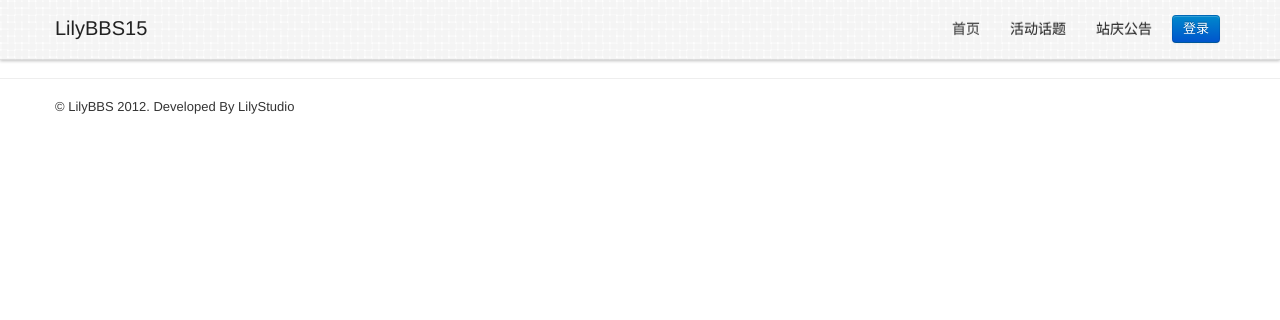
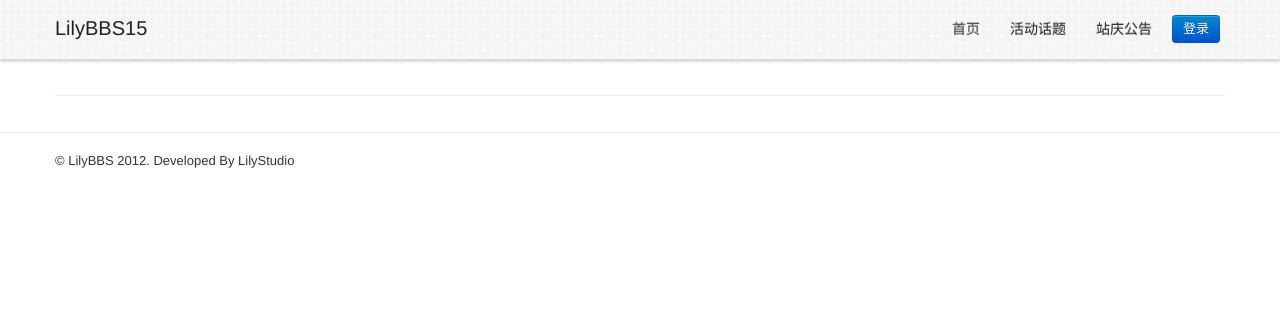
Before and after one commit to clippit/lilybbs15, a Flask app: template lilybbs15/templates/topics/detail.html in a window 1280 px wide. Shown: the top 320 px of the page. Run offline with Flask 2, Linux system fonts and the light colour scheme; the template is opened without the code that fills it, so the values that code supplies are empty; parts of the project's set-up code (start-up, migrations or seed data) failed here and were passed over; some libraries are stand-ins or nearby versions.

Commit message:
split templates

```diff
--- /dev/null
+++ b/lilybbs15/templates/single.html
@@ -0,0 +1,7 @@
+{% extends "base.html" %}
+
+{% block body %}
+<div class="container">
+	{% block content %}{% endblock %}
+</div>
+{% endblock %}
--- a/lilybbs15/templates/topics/detail.html
+++ b/lilybbs15/templates/topics/detail.html
@@ -1 +1,7 @@
-{% extends "base.html" %}
+{% extends "single.html" %}
+
+{% block content %}
+<div class="page-header">
+	<h1>{{ topic.title }}</h1>
+</div>
+{% endblock %}
```
